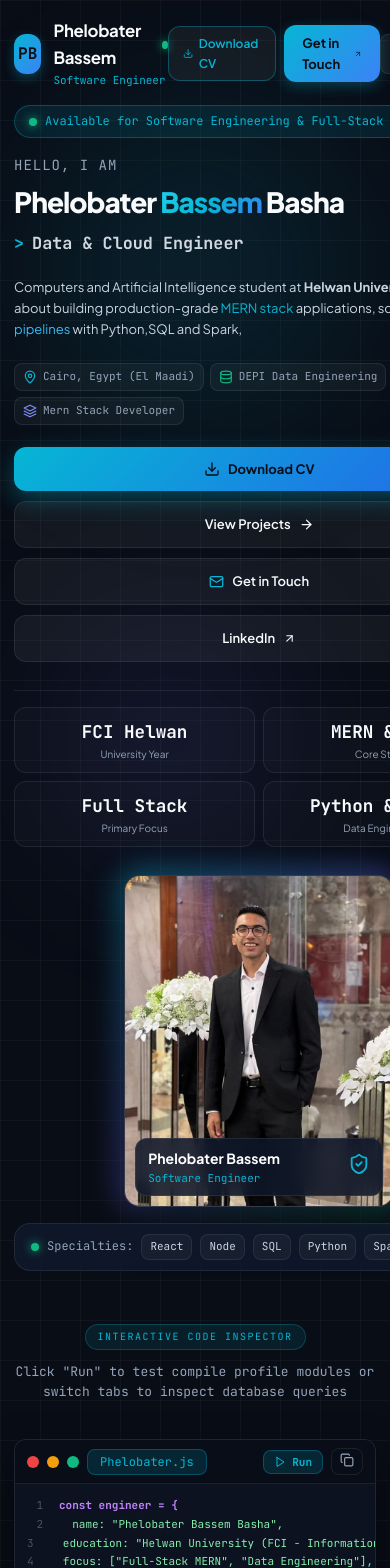
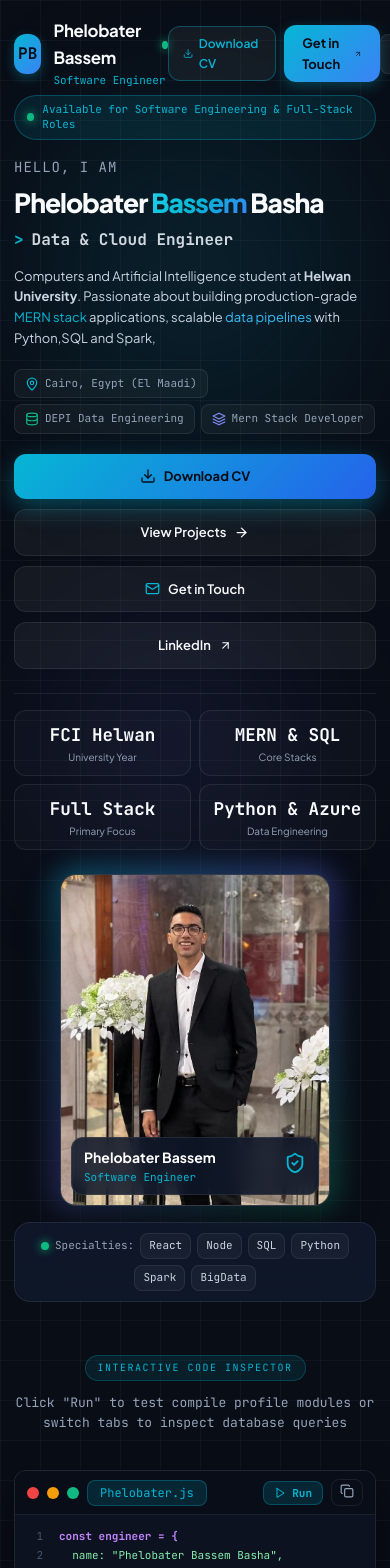
Before and after one commit to terobassem/Portfolio, a React (Vite) app: page / in a window 390 px wide. Shown: the top 1568 px of the page. Built offline with nearby package versions, Linux system fonts and the light colour scheme.

Commit message:
Fix Hero and About sections responsiveness and mobile fitting

```diff
--- a/src/components/About.jsx
+++ b/src/components/About.jsx
@@ -121,15 +121,15 @@ export default function About() {
             </div>
 
             {/* Quick Contact Card */}
-            <div className="card-glass" style={{ padding: '24px', marginTop: '20px' }}>
+            <div className="card-glass about-contact-card" style={{ padding: '24px', marginTop: '20px' }}>
               <div style={{ fontSize: '14px', fontWeight: 700, fontFamily: 'var(--font-mono)', display: 'flex', alignItems: 'center', gap: '8px', marginBottom: '12px' }}>
                 <span className="status-dot"></span>
                 <span>Contact & Residence</span>
               </div>
               <div style={{ fontSize: '12px', fontFamily: 'var(--font-mono)', color: 'var(--text-gray)', display: 'flex', flexDirection: 'column', gap: '8px' }}>
-                <div><span style={{ color: 'var(--text-muted)' }}>Location:</span> 19 Eladawy st, El Maadi, Cairo, Egypt</div>
-                <div><span style={{ color: 'var(--text-muted)' }}>Email:</span> terobassem.5@gmail.com</div>
-                <div><span style={{ color: 'var(--text-muted)' }}>Phone:</span> +20 122 864 6329</div>
+                <div style={{ wordBreak: 'break-word' }}><span style={{ color: 'var(--text-muted)' }}>Location:</span> 19 Eladawy st, El Maadi, Cairo, Egypt</div>
+                <div style={{ wordBreak: 'break-all' }}><span style={{ color: 'var(--text-muted)' }}>Email:</span> terobassem.5@gmail.com</div>
+                <div style={{ wordBreak: 'break-word' }}><span style={{ color: 'var(--text-muted)' }}>Phone:</span> +20 122 864 6329</div>
                 <div><span style={{ color: 'var(--text-muted)' }}>Status:</span> Open to Software Engineering Opportunities</div>
               </div>
 
--- a/src/components/Hero.jsx
+++ b/src/components/Hero.jsx
@@ -153,17 +153,15 @@ export default function Hero() {
             </div>
 
             {/* Quick Specs Pill */}
-            <div className="card-glass" style={{ padding: '10px 16px', display: 'flex', gap: '8px', alignItems: 'center', fontSize: '12px', fontFamily: 'var(--font-mono)' }}>
+            <div className="card-glass hero-specs-pill" style={{ padding: '10px 16px', display: 'flex', flexWrap: 'wrap', gap: '8px', alignItems: 'center', justifyContent: 'center', fontSize: '12px', fontFamily: 'var(--font-mono)' }}>
               <span className="status-dot"></span>
               <span style={{ color: 'var(--text-muted)' }}>Specialties:</span>
               <span className="tag-badge">React</span>
               <span className="tag-badge">Node</span>
               <span className="tag-badge">SQL</span>
               <span className="tag-badge">Python</span>
-                            <span className="tag-badge">Spark</span>
-                                          <span className="tag-badge">BigData</span>
-
-
+              <span className="tag-badge">Spark</span>
+              <span className="tag-badge">BigData</span>
             </div>
           </div>
 
--- a/src/index.css
+++ b/src/index.css
@@ -1326,6 +1326,18 @@ body {
   }
   .hero-main-title {
     font-size: 2.25rem;
+    word-break: break-word;
+  }
+  .hero-badge {
+    white-space: normal;
+    text-align: left;
+    line-height: 1.4;
+    padding: 6px 12px;
+  }
+  .hero-specs-pill {
+    width: 100%;
+    max-width: 320px;
+    margin: 0 auto;
   }
 
   /* Grids */
@@ -1337,6 +1349,13 @@ body {
   }
   .about-pillars-grid {
     grid-template-columns: 1fr;
+  }
+  .about-grid {
+    grid-template-columns: 1fr;
+    gap: 24px;
+  }
+  .about-contact-card {
+    padding: 20px 16px;
   }
 
   /* Timeline */
@@ -1415,38 +1434,52 @@ body {
 
   /* Hero Section */
   .hero-section {
-    padding-top: 105px;
-    padding-bottom: 45px;
+    padding-top: 95px;
+    padding-bottom: 40px;
   }
   .hero-grid {
-    gap: 28px;
+    gap: 24px;
+  }
+  .hero-badge {
+    width: 100%;
+    font-size: 11px;
+    line-height: 1.4;
+    padding: 6px 12px;
+    white-space: normal;
+    text-align: left;
+    box-sizing: border-box;
   }
   .hero-main-title {
-    font-size: 1.75rem;
-    line-height: 1.2;
+    font-size: 1.65rem;
+    line-height: 1.25;
     word-break: break-word;
+    margin-bottom: 10px;
   }
   .hero-roles {
-    font-size: 1.05rem;
+    font-size: 1rem;
     flex-wrap: wrap;
+    margin-bottom: 14px;
+    line-height: 1.4;
   }
   .hero-desc {
     font-size: 13px;
     line-height: 1.6;
+    margin-bottom: 20px;
   }
   .hero-meta-chips {
     gap: 6px;
-    margin-bottom: 22px;
+    margin-bottom: 20px;
   }
   .meta-chip {
-    padding: 4px 8px;
+    padding: 5px 10px;
     font-size: 11px;
+    max-width: 100%;
   }
   .hero-btn-row {
     flex-direction: column;
     width: 100%;
     gap: 10px;
-    margin-bottom: 28px;
+    margin-bottom: 24px;
   }
   .hero-btn-row a,
   .hero-btn-row button {
@@ -1455,6 +1488,14 @@ body {
     padding: 12px 18px;
     font-size: 13px;
   }
+  .hero-specs-pill {
+    width: 100%;
+    max-width: 100%;
+    padding: 10px 12px !important;
+    gap: 6px !important;
+    font-size: 11px !important;
+    box-sizing: border-box;
+  }
 
   /* Stats Grid */
   .stats-grid {
@@ -1507,25 +1548,62 @@ body {
   }
 
   /* About Section */
+  .about-grid {
+    gap: 20px;
+  }
   .about-story-card {
-    padding: 20px 14px;
+    padding: 18px 14px;
     font-size: 13px;
+    margin-bottom: 16px;
+  }
+  .about-story-card p {
+    font-size: 13px;
+    line-height: 1.6;
+    margin-bottom: 12px;
+  }
+  .about-pillars-grid {
+    gap: 10px;
   }
   .pillar-card {
-    padding: 16px 14px;
+    padding: 14px 12px;
+  }
+  .pillar-title {
+    font-size: 0.95rem;
+  }
+  .pillar-desc {
+    font-size: 11.5px;
+    line-height: 1.45;
   }
   .edu-card {
-    padding: 20px 14px;
+    padding: 18px 14px;
   }
   .edu-header {
     gap: 12px;
+    margin-bottom: 14px;
   }
   .edu-icon-wrap {
-    width: 40px;
-    height: 40px;
+    width: 38px;
+    height: 38px;
+    flex-shrink: 0;
   }
   .edu-title {
-    font-size: 1.1rem;
+    font-size: 1.05rem;
+    line-height: 1.3;
+  }
+  .edu-sub {
+    font-size: 12px;
+  }
+  .edu-meta {
+    flex-direction: column;
+    gap: 6px;
+    font-size: 11px;
+  }
+  .about-contact-card {
+    padding: 18px 14px !important;
+    margin-top: 16px !important;
+  }
+  .about-contact-card div {
+    word-break: break-word;
   }
 
   /* Experience Cards */
--- a/standalone-portfolio.html
+++ b/standalone-portfolio.html
@@ -111,15 +111,18 @@
     .exp-photo-frame img { max-width: 100%; max-height: 100%; object-fit: contain; }
     @media (max-width: 900px) {
       .hero-grid, .skills-grid, .projects-grid, .certs-grid, .exp-card-grid.has-photo { grid-template-columns: 1fr; }
+      #about .container > div:last-child { grid-template-columns: 1fr !important; }
       .nav-links { display: none; }
     }
     @media (max-width: 480px) {
       .container { padding: 0 14px; }
-      .section-title { font-size: 1.6rem; }
-      h1 { font-size: 1.85rem !important; }
+      .section-title { font-size: 1.55rem; }
+      h1 { font-size: 1.65rem !important; line-height: 1.25 !important; word-break: break-word; }
       .portrait-img { height: 320px; }
       .timeline { margin-left: 8px; padding-left: 18px; }
       .timeline-marker { left: -25px; }
+      .hero-section { padding-top: 95px; padding-bottom: 40px; }
+      #home .btn-primary, #home .btn-secondary { width: 100%; justify-content: center; }
     }
   </style>
 </head>
```
